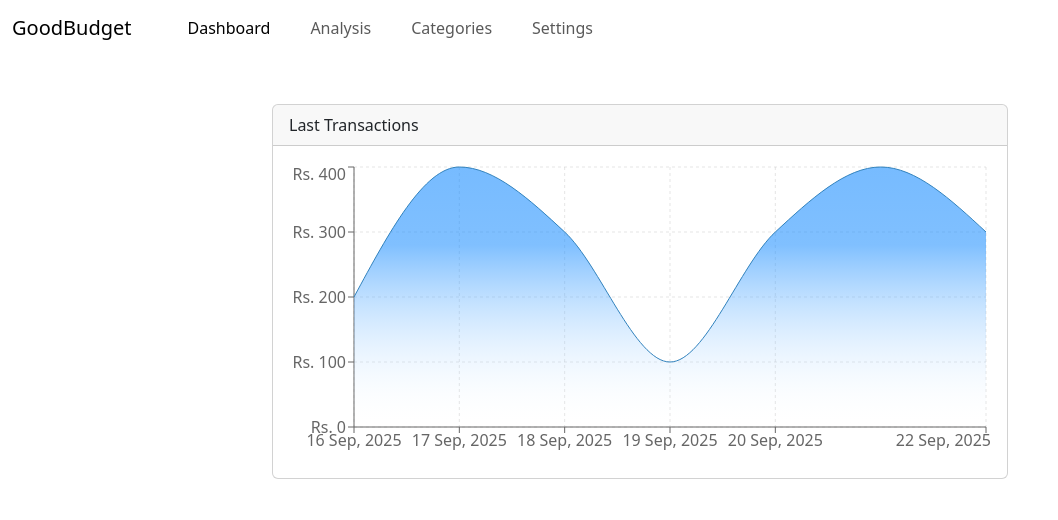
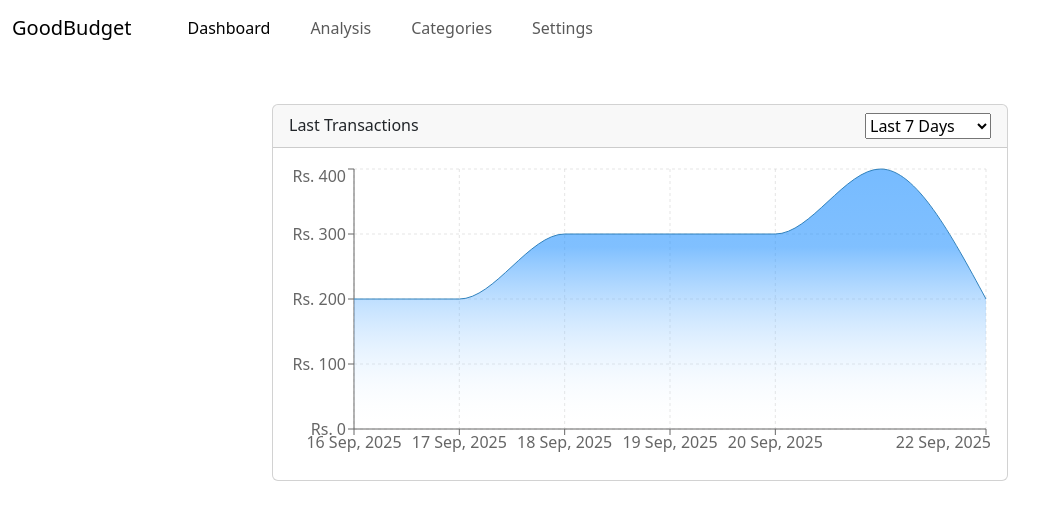
Before and after one commit to pykingcodepro/goodbudget, a Next.js app: page /analysis in a window 1280 px wide. Shown: the top 520 px of the page, without its empty margins (0-1058 px from the left). Built offline with nearby package versions, Linux system fonts and the light colour scheme.

Commit message:
Added filter in Last trans charts

```diff
--- a/src/app/analysis/page.tsx
+++ b/src/app/analysis/page.tsx
@@ -1,7 +1,12 @@
+"use client";
+
 import LastDaysCharts from "@/components/charts/LastDaysCharts";
 import NavBarComponent from "@/components/NavBar";
+import { useState } from "react";
 
 export default function Page() {
+  const [noOfDays, setNoOfDays] = useState<number>(7);
+
   return (
     <>
       <NavBarComponent />
@@ -10,12 +15,24 @@ export default function Page() {
           <div className="row justify-content-center">
             <div className="col-12 col-md-10 col-lg-8">
               <div className="card">
-                                <div className="card-header">
-                                    Last Transactions
+                <div className="card-header d-flex justify-content-between">
+                  <span>Last Transactions</span>
+                  <select
+                    name=""
+                    id=""
+                    value={noOfDays}
+                    onChange={(e) => {
+                      setNoOfDays(parseInt(e.target.value));
+                    }}
+                  >
+                    <option value={7}>Last 7 Days</option>
+                    <option value={30}>Last 30 Days</option>
+                    <option value={365}>Last 365 Days</option>
+                  </select>
                 </div>
                 <div className="card-body">
                   <div className="table-responsive-md">
-                                        <LastDaysCharts />
+                    <LastDaysCharts noOfDays={noOfDays} />
                   </div>
                 </div>
               </div>
--- a/src/components/charts/LastDaysCharts.tsx
+++ b/src/components/charts/LastDaysCharts.tsx
@@ -11,14 +11,12 @@ import {
 } from "recharts";
 
 const data = [
-  { date: "2025-09-16", bal: 200 },
-  { date: "2025-09-17", bal: 400 },
+  { date: "2025-09-05", bal: 200 },
   { date: "2025-09-18", bal: 300 },
-  { date: "2025-09-19", bal: 100 },
-  { date: "2025-09-20", bal: 300 },
   { date: "2025-09-21", bal: 400 },
-  { date: "2025-09-22", bal: 300 },
-];
+  { date: "2025-09-22", bal: 200 },
+];;
+
 
 interface dateBal {
   date: string;
@@ -63,7 +61,7 @@ const sliceDate = (date: string) => {
 
 const formatDate = (date: string) => {
   const dateObj = sliceDate(date);
-  console.log({ date: date, dateObj: dateObj });
+  // console.log({ date: date, dateObj: dateObj });
   if (dateObj != -1) {
     const { year, month, day } = dateObj as {
       year: number;
@@ -81,36 +79,56 @@ const formatDate = (date: string) => {
   return "-";
 };
 
-function fillLastWeek(data: dateBal[]): dateBal[] {
-  // Sort input by date
-  const sorted = [...data].sort((a, b) => a.date.localeCompare(b.date));
+function fillMissingDays(data: dateBal[], noOfDays: number): dateBal[] {
+  // --- 1. Handle Edge Cases ---
+  // If there's no data or no days requested, there's nothing to do.
+  if (data.length === 0 || noOfDays <= 0) {
+    return [];
+  }
 
-  // Store the *latest* balance for each date (if duplicates)
-  const dateMap = new Map<string, number>();
-  for (const { date, bal } of sorted) dateMap.set(date, bal);
+  // --- 2. Prepare Data ---
+  // Create a copy and sort it by date to ensure the logic works correctly.
+  const sortedData = [...data].sort((a, b) => new Date(a.date).getTime() - new Date(b.date).getTime());
+  // Create a Map for efficient lookups of existing dates and their balances.
+  const balanceMap = new Map(sortedData.map(item => [item.date, item.bal]));
 
-  // Define today and start date (7-day window)
-  const today = new Date();
-  console.log(today);
-  today.setHours(0, 0, 0, 0);
-  const startDate = new Date(today);
-  startDate.setDate(today.getDate() - 6);
+  // --- 3. Determine Date Range ---
+  // The last day is the date of the last item in our sorted data.
+  const endDate = new Date(sortedData[sortedData.length - 1].date);
+  // The first day is `noOfDays - 1` days before the end date.
+  const startDate = new Date(endDate);
+  startDate.setDate(startDate.getDate() - (noOfDays - 1));
 
   const result: dateBal[] = [];
-  const currentDate = new Date(startDate);
+  let currentDate = new Date(startDate);
 
-  // Start with the *first known* balance in the data
-  let lastBal = sorted.length > 0 ? sorted[0].bal : 0;
+  // --- 4. Find the Initial Balance ---
+  // Find the last known balance *before* our start date.
+  // We search backwards from the end of the sorted data.
+  let lastKnownBalance = 0; // Default to 0 as per the requirement.
+  const lastEntryBeforeStartDate = sortedData.findLast(
+    (entry) => new Date(entry.date) < startDate
+  );
+  if (lastEntryBeforeStartDate) {
+    lastKnownBalance = lastEntryBeforeStartDate.bal;
+  }
 
-  while (currentDate <= today) {
-    const dateStr = currentDate.toISOString().split("T")[0];
+  // --- 5. Iterate and Fill Data ---
+  // Loop from the calculated start date to the end date.
+  while (currentDate <= endDate) {
+    // Format the current date into 'YYYY-MM-DD' string format.
+    const dateString = currentDate.toISOString().split('T')[0];
 
-    // Update balance if a record exists for this date
-    if (dateMap.has(dateStr)) {
-      lastBal = dateMap.get(dateStr)!;
+    // If a balance exists for this specific day in our original data, use it.
+    // This also becomes the new "last known balance" for subsequent missing days.
+    if (balanceMap.has(dateString)) {
+      lastKnownBalance = balanceMap.get(dateString)!;
     }
 
-    result.push({ date: dateStr, bal: lastBal });
+    // Add the entry for the current day to our result array.
+    result.push({ date: dateString, bal: lastKnownBalance });
+
+    // Move to the next day.
     currentDate.setDate(currentDate.getDate() + 1);
   }
 
@@ -119,10 +137,15 @@ function fillLastWeek(data: dateBal[]): dateBal[] {
 
 const formatBal = (bal: number) => `Rs. ${bal}`;
 
-export default function LastDaysCharts() {
+export default function LastDaysCharts(
+  { noOfDays } : { noOfDays: number }
+) {
+
+  console.log(fillMissingDays(data, 7));
+
   return (
     <ResponsiveContainer width="100%" height={300}>
-      <AreaChart width={650} height={300} data={data}>
+      <AreaChart width={650} height={300} data={fillMissingDays(data, noOfDays)}>
         <defs>
           <linearGradient id="lineGradient" x1="0%" y1="0%" x2="0%" y2="100%">
             <stop offset="0%" stopColor="#1c8eff" />
```
Lines whose indentation alone changed are shown as unchanged.
